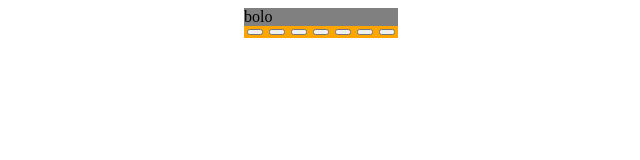
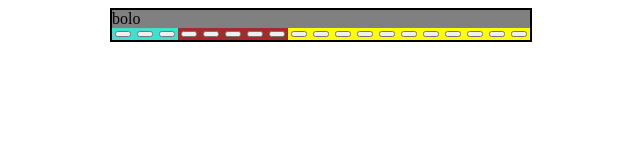
Before and after one commit to NArimanda/CalculatorBoo, a plain HTML site: page index.html in a window 1280 px wide. Shown: the whole page, without its empty margins (319-959 px from the left). Drawn offline with Linux system fonts and the light colour scheme.

Commit message:
Buttons are finished

```diff
--- a/index.html
+++ b/index.html
@@ -12,7 +12,7 @@
             bolo
         </navS>
         <div>
-            <div>
+            <div class="functionalButtons">
                 <button>
 
                 </button>
@@ -26,7 +26,9 @@
                 </button>
             </div>
 
-            <div>
+            <div class="operatorFunctions">
+                <button></button>
+
                 <button></button>
 
                 <button></button>
@@ -36,8 +38,18 @@
                 <button></button>
             </div>
 
-            <div>
-
+            <div class="numericalValues">
+                <button></button>
+                <button></button>
+                <button></button>
+                <button></button>
+                <button></button>
+                <button></button>
+                <button></button>
+                <button></button>
+                <button></button>
+                <button></button>
+                <button></button>
             </div>
         </div>
     </div>
--- a/style.css
+++ b/style.css
@@ -9,6 +9,8 @@ body{
 
 .calculator{
     max-width: 50%;
+    background-color: black;
+    padding:2px;
 }
 
 nav{
@@ -19,7 +21,9 @@ nav{
 div{
     background-color: orange;
     display: flex;
+    flex-direction:row;
     flex-wrap:wrap;
+    flex-grow:1;
 }
 
 button{
@@ -27,3 +31,16 @@ button{
     flex-grow:1;
     font-size: 5px;
 }
+
+
+.functionalButtons{
+    background-color: turquoise;
+}
+
+.operatorFunctions{
+    background-color: brown;
+}
+
+.numericalValues{
+    background-color:yellow ;
+}
```
